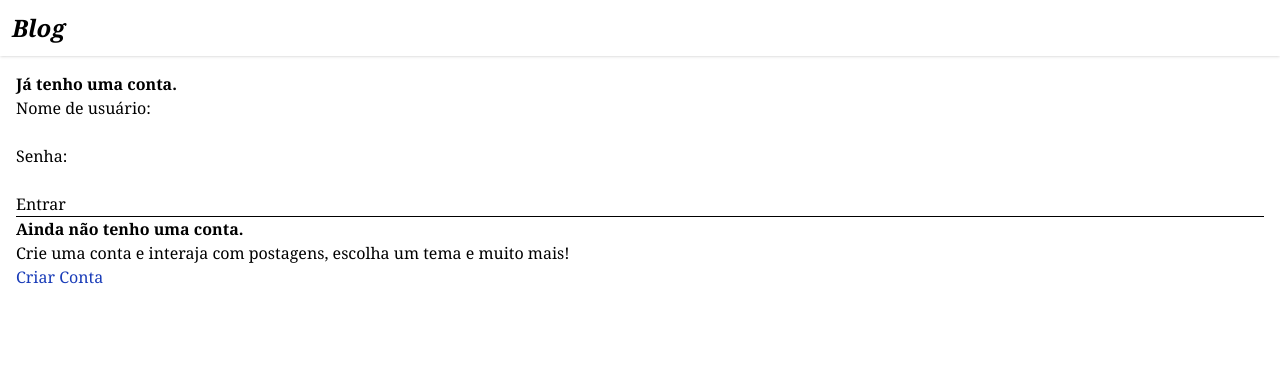
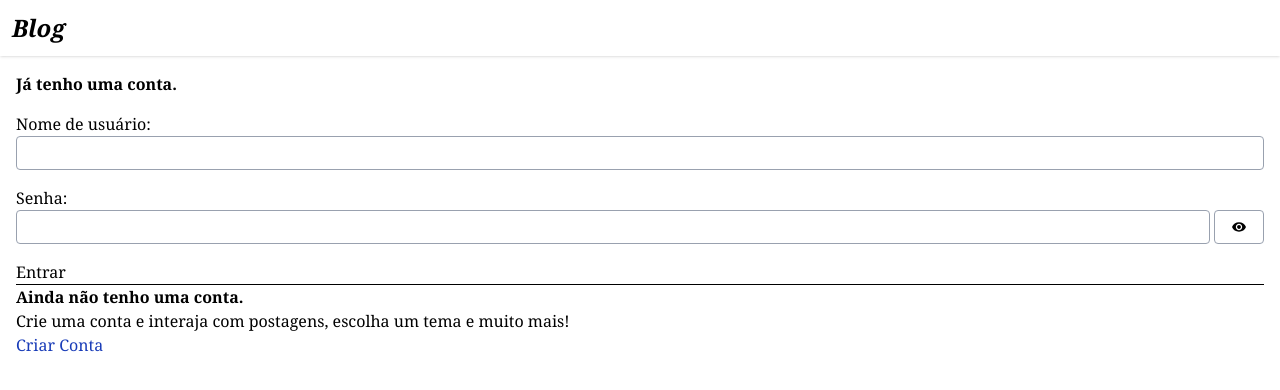
Before and after one commit to Diego-Moreira8/blog, a React (Vite) app in the folder writers-frontend/: page /entrar in a window 1280 px wide. Shown: the top 390 px of the page. Built offline with nearby package versions, Linux system fonts and the light colour scheme.

Commit message:
feat: add input styles

```diff
--- a/writers-frontend/src/components/Input.jsx
+++ b/writers-frontend/src/components/Input.jsx
@@ -1,6 +1,9 @@
+import { useState } from "react";
 import { findInputError } from "../utils/findInputError";
 import { isFormInvalid } from "../utils/isFormInvalid";
 import { useFormContext } from "react-hook-form";
+import cn from "classnames";
+import { IoMdEye, IoMdEyeOff } from "react-icons/io";
 
 export const Input = ({
   name,
@@ -16,29 +19,55 @@ export const Input = ({
     formState: { errors },
   } = useFormContext();
 
+  const [passwordVisible, setPasswordVisible] = useState(false);
+
   const inputErrors = findInputError(errors, name);
   const isInvalid = isFormInvalid(inputErrors);
 
+  const isPasswordField = type === "password";
+
   return (
-    <div>
-      <div>
+    <div className="my-4 flex flex-col">
       <label htmlFor={id}>{label}</label>
-        {isInvalid && <p>{inputErrors.error.message}</p>}
-      </div>
+
       {multiline ? (
         <textarea
+          className="w-full rounded-sm border-1 border-gray-400 px-4 py-1"
           id={id}
           type={type}
           placeholder={placeholder}
           {...register(name, validation)}
         ></textarea>
       ) : (
+        <div className={cn(isPasswordField && "flex gap-1")}>
           <input
+            className="w-full rounded-sm border-1 border-gray-400 px-4 py-1"
             id={id}
-          type={type}
+            type={passwordVisible ? "text" : type}
             placeholder={placeholder}
             {...register(name, validation)}
           />
+          {isPasswordField && (
+            <button
+              className="rounded-sm border-1 border-gray-400 px-4 py-1"
+              type="button"
+              title="Mostrar ou esconder senha"
+              aria-label={passwordVisible ? "Esconder senha" : "Mostrar senha"}
+              onClick={() => setPasswordVisible(!passwordVisible)}
+            >
+              {passwordVisible ? <IoMdEyeOff /> : <IoMdEye />}
+            </button>
+          )}
+        </div>
+      )}
+
+      {isInvalid && (
+        <p
+          className="mt-0.5 w-fit rounded-sm bg-red-50 p-1 text-xs text-red-800"
+          role="alert"
+        >
+          {inputErrors.error.message}
+        </p>
       )}
     </div>
   );
```
Lines whose indentation alone changed are shown as unchanged.
